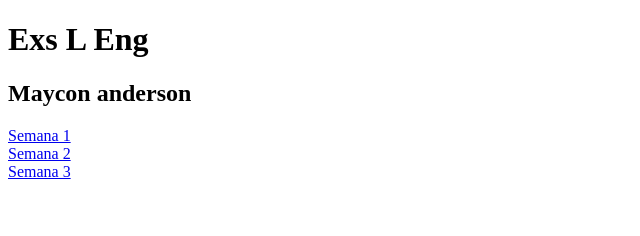
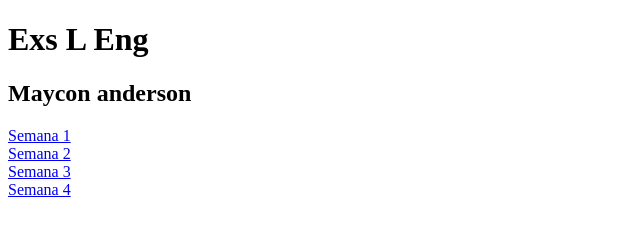
Before and after one commit to Maycon-1992/projeto-LB_ENG, a plain HTML site: page index.html in a window 1280 px wide. Shown: the whole page, without its empty margins (0-640 px from the left). Drawn offline with Linux system fonts and the light colour scheme.

Commit message:
index.html

```diff
--- a/index.html
+++ b/index.html
@@ -15,6 +15,7 @@
     <a href="semana_1.html">Semana 1</a></br>
     <a href="semana_2.html">Semana 2</a></br>
     <a href="semana_3.html">Semana 3</a></br>
+    <a href="semana_4.html">Semana 4</a></br>
 
 </body>
 
```
